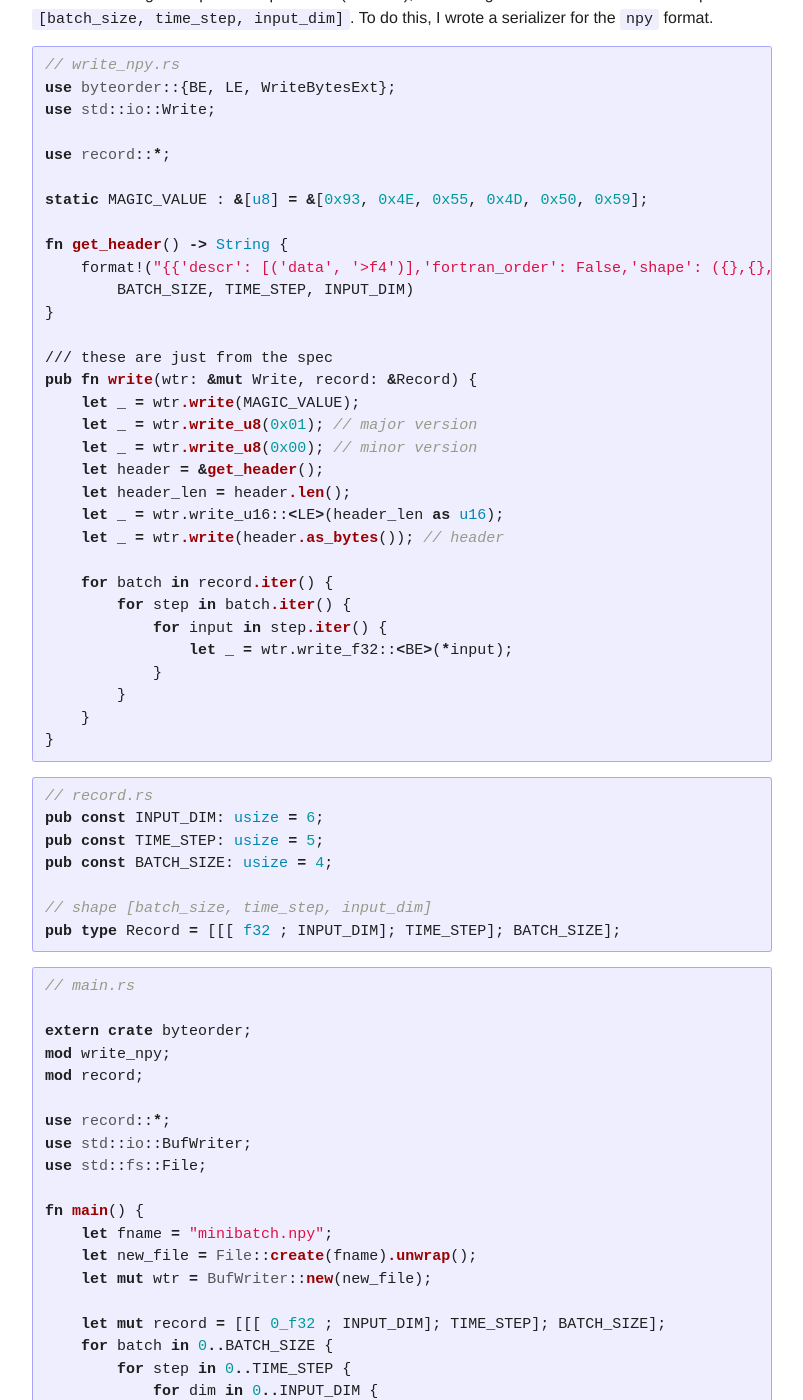
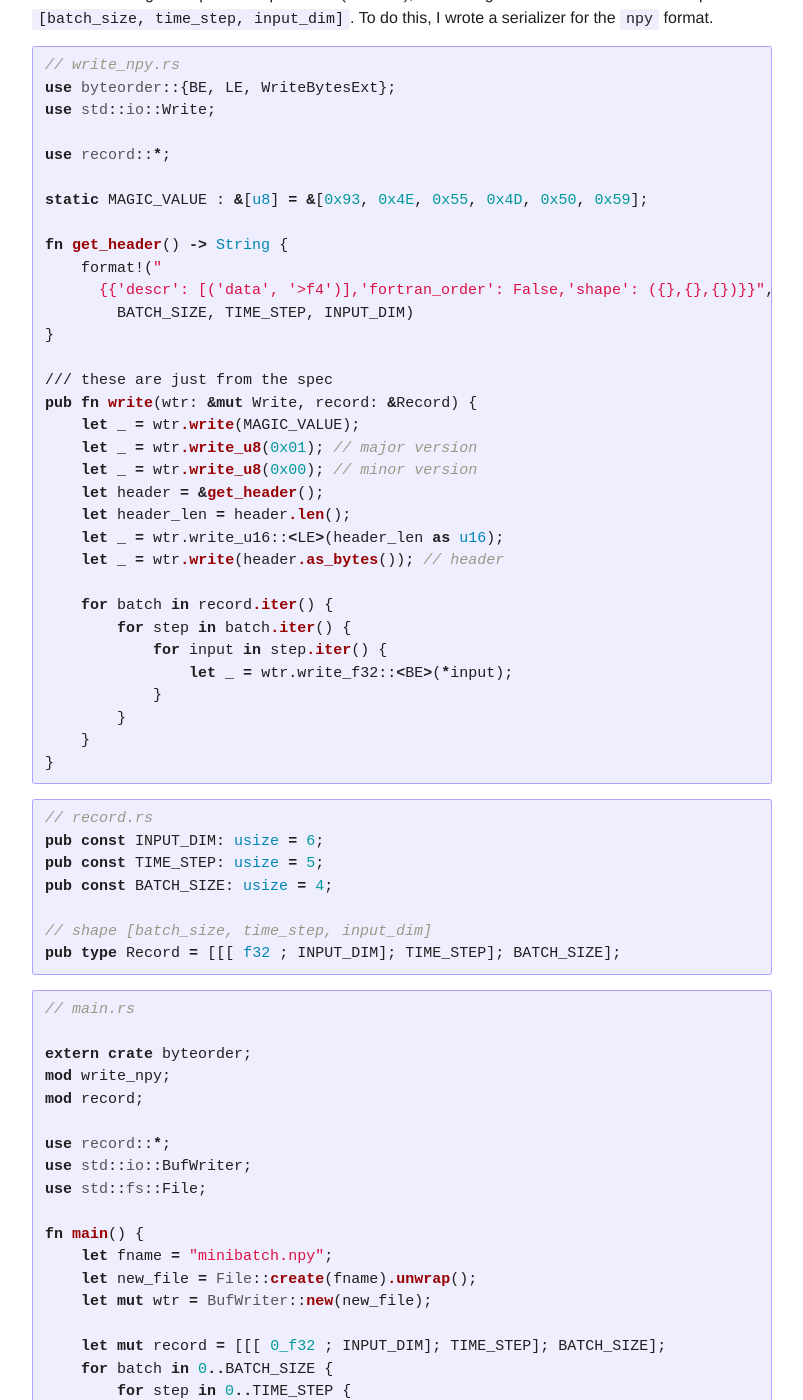
Before and after one commit to 0b01/rickyhan.com, a Jekyll site: the page built from _posts/2017-11-16-preparing-training-set-with-rust-rayon-npy-format.markdown, in a window 1280 px wide and 1400 px high, scrolled down 2896 px. Shown: the whole window, without its empty margins (238-1041 px from the left). Built offline with Jekyll 4.4.1, drawn with Linux system fonts in a browser that asks for light colours; part of the change alters nothing that is shown; some of the changed text lies outside the part shown.

```diff
--- a/_posts/2017-11-16-preparing-training-set-with-rust-rayon-npy-format.markdown
+++ b/_posts/2017-11-16-preparing-training-set-with-rust-rayon-npy-format.markdown
@@ -33,7 +33,7 @@ def _bytes_feature(value):
 batch_size = 256
 time_steps = 256
 max_scale = max(SCALES)
-min_padding = max_scale * time_steps  # of minutes must be padded in front and back
+min_padding = max_scale * time_steps
 maximum_sequential_epoch_sequence = range(get_min_epoch(), get_max_epoch(), 60)
 ok_epochs = set(maximum_sequential_epoch_sequence[min_padding:-min_padding])
 # ok_epochs = set(list(ok_epochs)[:len(ok_epochs)/8])
@@ -129,7 +129,8 @@ use record::*;
 static MAGIC_VALUE : &[u8] = &[0x93, 0x4E, 0x55, 0x4D, 0x50, 0x59];
 
 fn get_header() -> String {
-    {%raw%}format!("{{'descr': [('data', '>f4')],'fortran_order': False,'shape': ({},{},{})}}",
+    {%raw%}format!("
+      {{'descr': [('data', '>f4')],'fortran_order': False,'shape': ({},{},{})}}",
         BATCH_SIZE, TIME_STEP, INPUT_DIM){%endraw%}
 }
 
@@ -183,7 +184,8 @@ fn main() {
     for batch in 0..BATCH_SIZE {
         for step in 0..TIME_STEP {
             for dim in 0..INPUT_DIM {
-                record[batch][step][dim] = (100 * batch + 10 * step + 1* dim) as f32;
+                record[batch][step][dim] =
+                  (100 * batch + 10 * step + 1* dim) as f32;
             }
         }
     }
```
